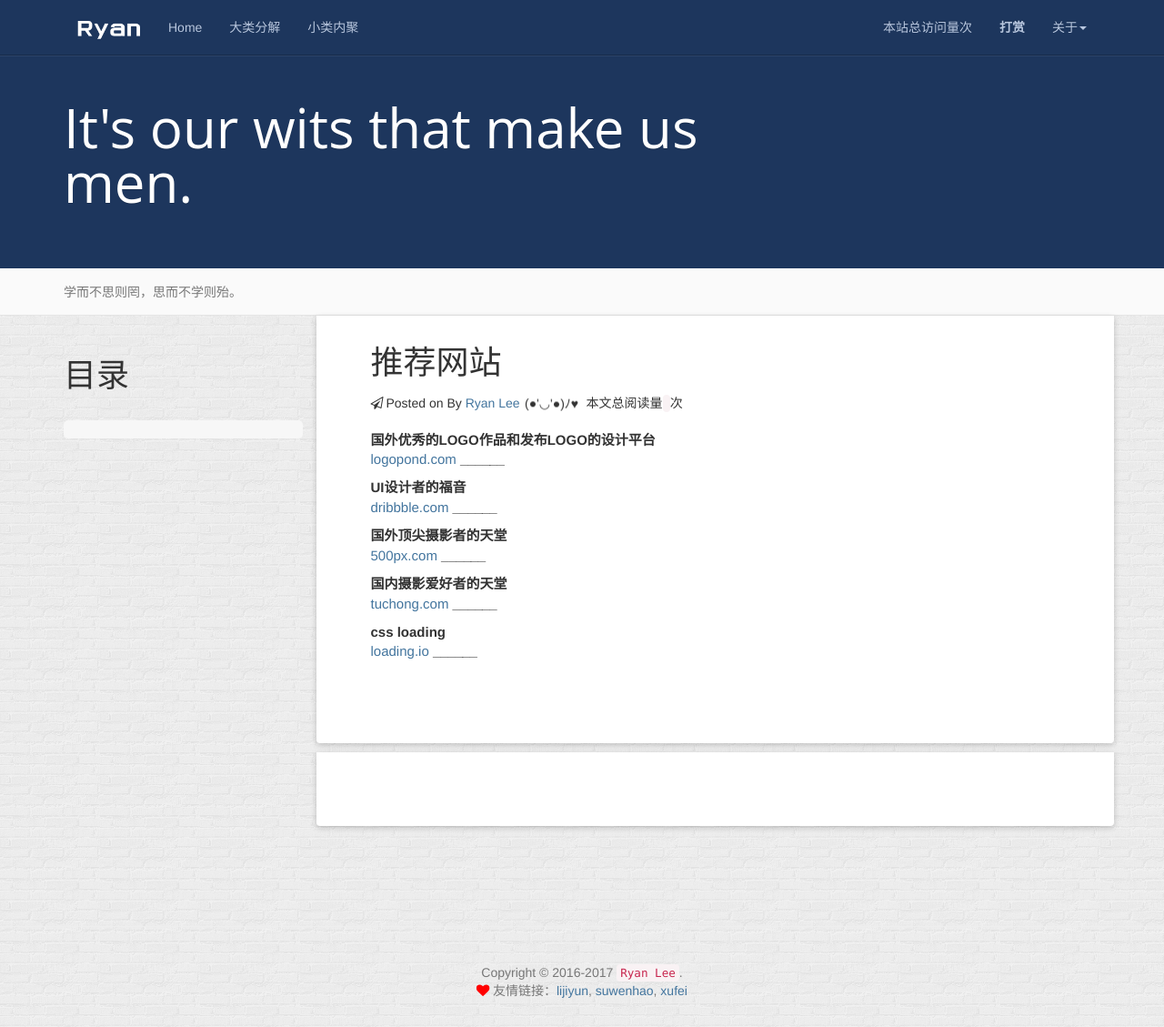
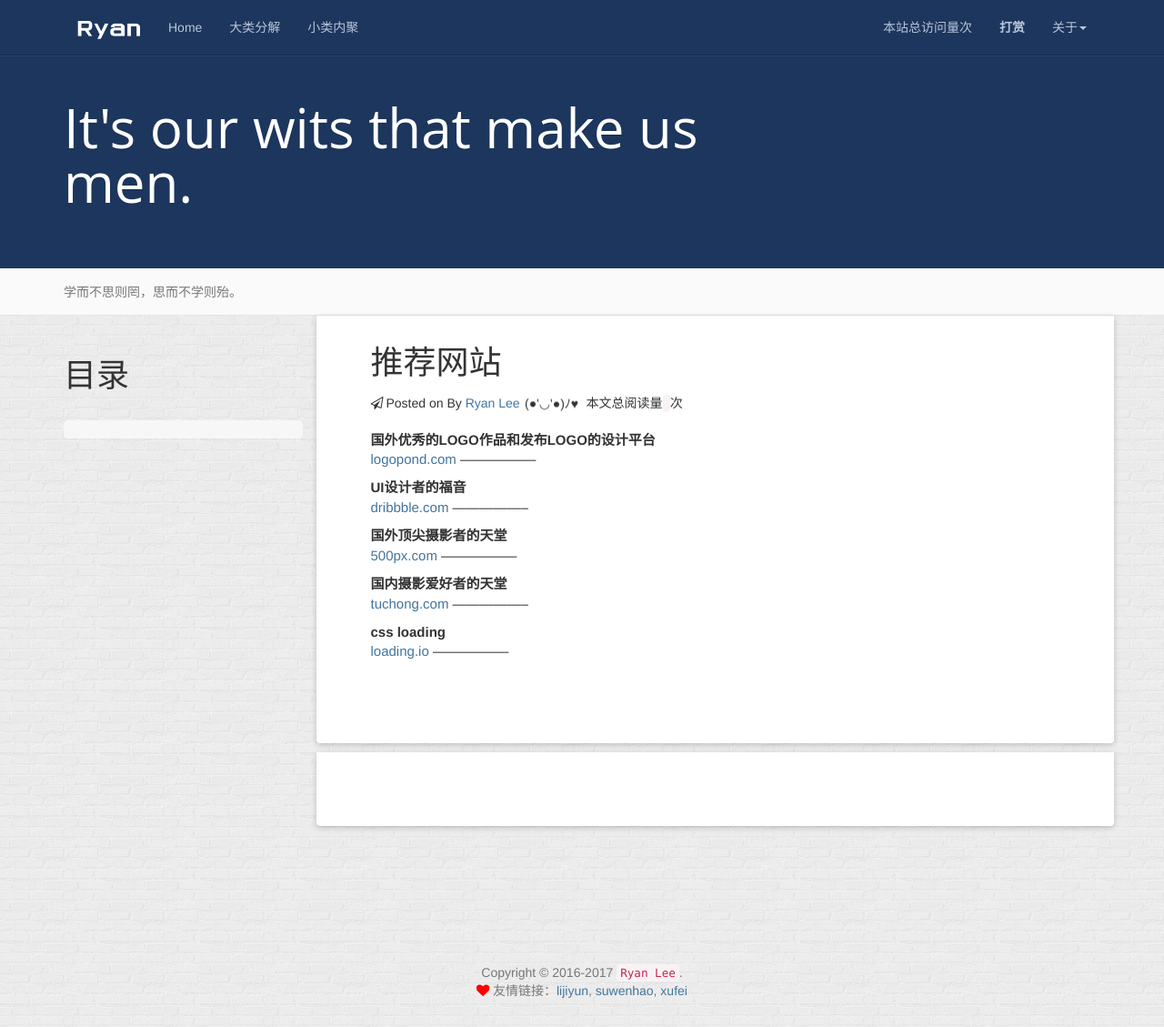
Before and after one commit to chjiyun/chjiyun.github.io, a Jekyll site: the page built from website.md, in a window 1280 px wide and 1129 px high. Shown: the whole window at 91% size. Built offline with Jekyll 4.4.1, drawn with Linux system fonts in a browser that asks for light colours; nearby versions of some CDN libraries; comment, search, counter and statistics services are not loaded.

```diff
--- a/website.md
+++ b/website.md
@@ -9,20 +9,20 @@ permalink: /website/
 
 **国外优秀的LOGO作品和发布LOGO的设计平台**
 [logopond.com](http://www.logopond.com)
-________________
+-----------------
 
 **UI设计者的福音**
 [dribbble.com](http://www.dribbble.com)
-________________
+-----------------
 
 **国外顶尖摄影者的天堂**
 [500px.com](http://www.500px.com)
-________________
+-----------------
 
 **国内摄影爱好者的天堂**
 [tuchong.com](http://www.tuchong.com)
-________________
+-----------------
 
 **css loading**
 [loading.io](http://www.loading.io)
-________________
+-----------------
```
